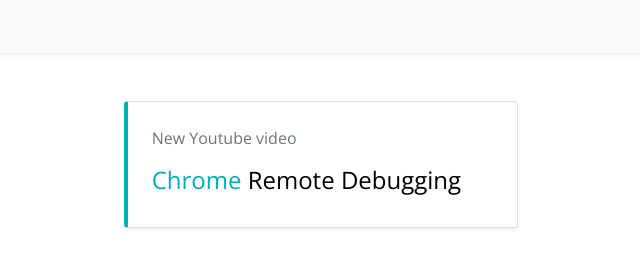
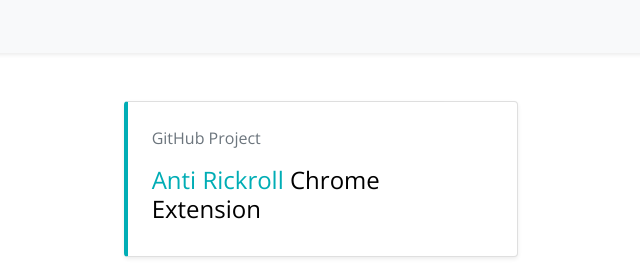
Before and after one commit to pyoganathan99/BWC-Link-Tree, a plain HTML site: page index.html in a window 1280 px wide. Shown: the part 275-548 px from the top of the page, without its empty margins (319-959 px from the left). Drawn offline with nearby package versions, Linux system fonts and the light colour scheme.

Commit message:
content: add anti rickroll link

```diff
--- a/index.html
+++ b/index.html
@@ -27,6 +27,17 @@
             <a href="https://www.instagram.com/baby_wolf_codes">
                 <h6 class="mt-3 text-center text-primary">@baby_wolf_codes</h6>
             </a>
+        </article>
+        <article class="px-5 pt-5 row no-gutters">
+            <div class="col col-sm-12 col-md-6 offset-md-3 col-lg-4 offset-md-4">
+                <a href="https://github.com/pyoganathan99/Anti-Rickroll" class="card-link card w-100 shadow-sm p-4 text-black"
+                    style="text-decoration: none;">
+                    <span class="text-secondary">GitHub Project</span>
+                    <div class="mt-3">
+                        <h4><span class="text-primary">Anti Rickroll</span> Chrome Extension</h4>
+                    </div>
+                </a>
+            </div>
         </article>
         <article class="px-5 pt-5 row no-gutters">
             <div class="col col-sm-12 col-md-6 offset-md-3 col-lg-4 offset-md-4">
```
